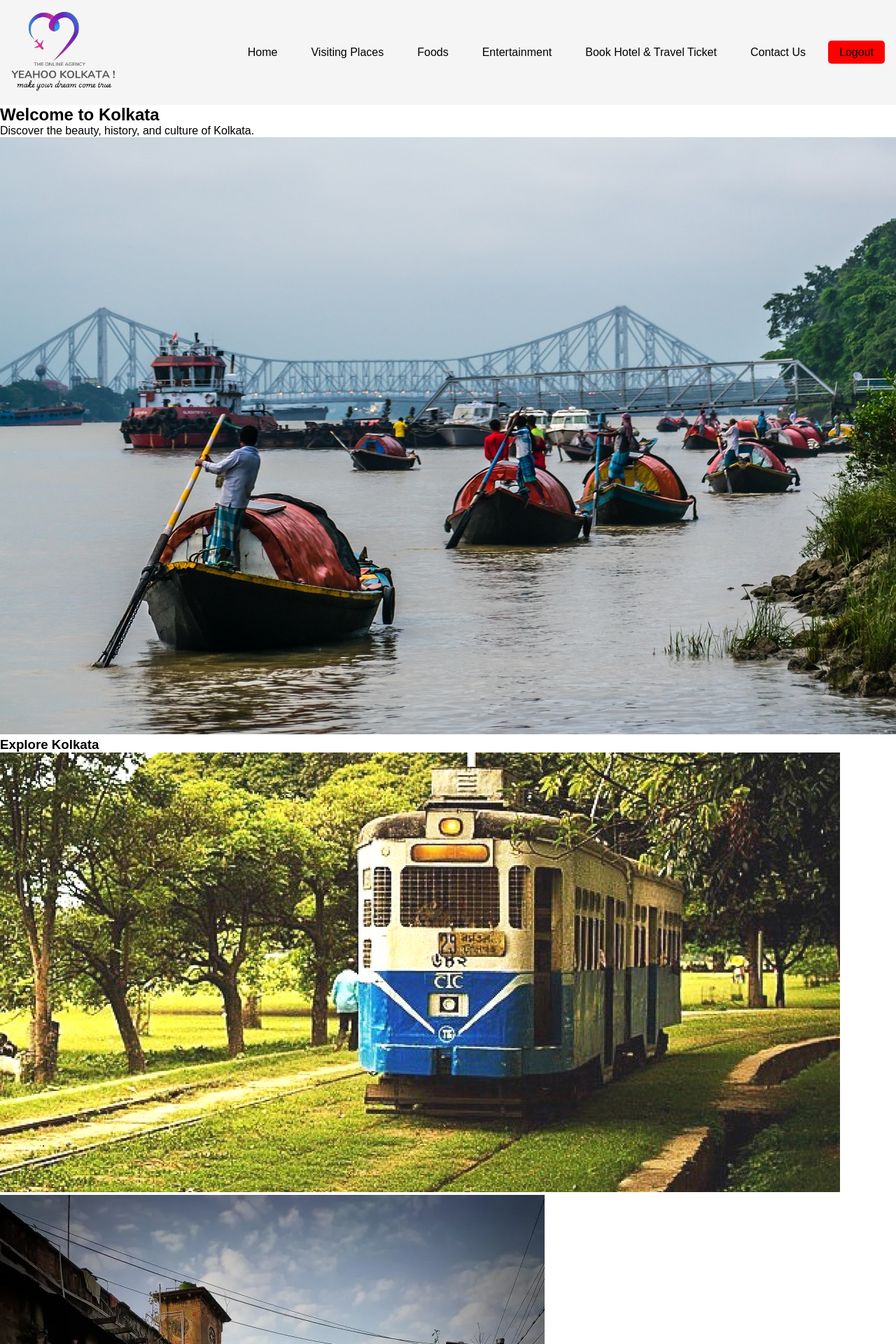
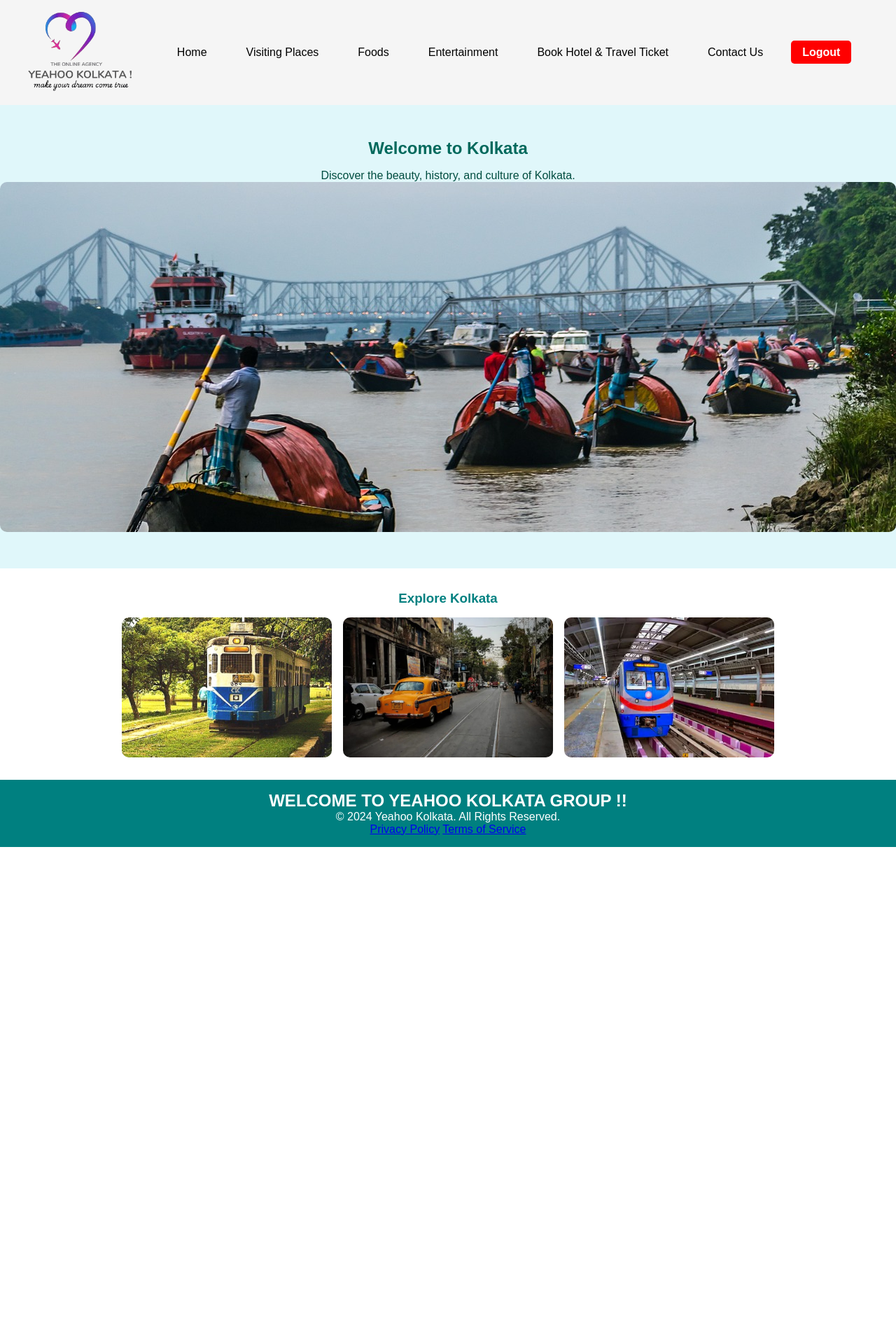
Before and after one commit to Babi218/Turisum_Project, a Django app: template myapp/templates/home.html in a window 1280 px wide. Shown: the top 1920 px of the page at 70% size. After the commit the page ends 1210 px from the top, so only its background shows below. Run offline with Django 5.2, Linux system fonts and the light colour scheme; the template is opened without the code that fills it, so the values that code supplies are empty.

Commit message:
added more file

```diff
--- a/myapp/static/css/home.css
+++ /dev/null
@@ -1,96 +0,0 @@
-/* Global Reset */
-* {
-    margin: 0;
-    padding: 0;
-    box-sizing: border-box;
-}
-
-body {
-    font-family: Arial, sans-serif;
-    color: black;
-}
-
-/* Header Styles */
-header {
-    background-color: whitesmoke;
-    padding: 1rem;
-    display: flex;
-    justify-content: space-between;
-    align-items: center;
-}
-
-.logo img {
-    width: 150px;
-    height: auto;
-}
-
-nav {
-    display: flex;
-    align-items: center;
-}
-
-.nav-links {
-    list-style: none;
-    display: flex;
-    gap: 1rem;
-}
-
-.nav-links li {
-    list-style: none;
-}
-
-.nav-links a {
-    color: black;
-    text-decoration: none;
-    padding: 0.5rem 1rem;
-    transition: background-color 0.3s;
-    border-radius: 5px;
-}
-
-.nav-links a:hover {
-    background-color: #FFD700;
-}
-
-/* Logout Button */
-.logout-btn {
-    background: red;
-    color: white;
-    padding: 0.5rem 1rem;
-    border-radius: 5px;
-    transition: background 0.3s;
-}
-
-.logout-btn:hover {
-    background: darkred;
-}
-
-/* Mobile Menu Button */
-.menu-toggle {
-    display: none;
-    font-size: 1.5rem;
-    background: none;
-    border: none;
-    cursor: pointer;
-}
-
-/* Responsive Design */
-@media (max-width: 768px) {
-    header {
-        flex-direction: column;
-        text-align: center;
-    }
-
-    .nav-links {
-        flex-direction: column;
-        align-items: center;
-        display: none;
-    }
-
-    .nav-links.active {
-        display: flex;
-    }
-
-    .menu-toggle {
-        display: block;
-    }
-}
--- /dev/null
+++ b/myapp/static/css/homes.css
@@ -0,0 +1,150 @@
+/* Global Reset */
+* {
+    margin: 0;
+    padding: 0;
+    box-sizing: border-box;
+}
+
+body {
+    font-family: Arial, sans-serif;
+    background-color: darkviolet;
+    color: black;
+}
+
+/* Header Styles */
+header {
+    background-color: whitesmoke; /* Teal color */
+    padding: 1rem;
+    display: flex;
+    justify-content: space-around;
+    align-items: center;
+}
+
+.logo img {
+    width: 150px;  /* Adjust size based on logo dimensions */
+    height: auto;  /* Maintain aspect ratio */
+}
+
+nav ul {
+    display: flex;
+    list-style: none;
+}
+
+nav ul li {
+    margin-right: 1.5rem;
+}
+
+nav ul li a {
+    color: black;
+    text-decoration: none;
+    padding: 0.5rem 1rem; /* Padding for better clickable area */
+    transition: background-color 0.3s;
+}
+
+nav ul li a:hover {
+    background-color: #FFD700; /* Gold color on hover */
+    border-radius: 5px; /* Rounded corners */
+}
+
+/* Hero Section */
+.hero {
+    text-align: center;
+    padding: 3rem 0;
+    background-color: #e0f7fa; /* Light teal background */
+}
+
+.hero h2 {
+    color: #00695c; /* Dark teal color */
+    margin-bottom: 1rem;
+}
+
+.hero p {
+    color: #004d40; /* Even darker teal for contrast */
+}
+
+.hero img {
+    width: 100%;
+    max-height: 500px;
+    object-fit: cover;
+    border-radius: 10px; /* Rounded corners */
+}
+
+/* Gallery Section */
+.gallery {
+    text-align: center;
+    padding: 2rem 0;
+    background-color: #ffffff; /* White background */
+}
+
+.gallery h3 {
+    color: #008080; /* Teal color */
+    margin-bottom: 1rem;
+}
+
+.gallery-grid {
+    display: flex;
+    justify-content: center;
+    gap: 1rem;
+}
+
+.gallery-grid img {
+    width: 300px; /* Adjusted width */
+    height: 200px; /* Adjusted height */
+    object-fit: cover;
+    border-radius: 10px; /* Rounded corners */
+    transition: transform 0.3s;
+}
+
+.gallery-grid img:hover {
+    transform: scale(1.05); /* Slight zoom on hover */
+}
+
+/* Footer Styles */
+footer {
+    text-align: center;
+    background-color: #008080; /* Teal color */
+    color: white;
+    padding: 1rem;
+    position: relative; /* Updated position */
+    width: 100%;
+    bottom: 0;
+}
+
+/* Responsive Design */
+@media (max-width: 768px) {
+    header {
+        flex-direction: column;
+        text-align: center;
+    }
+
+    nav ul {
+        flex-direction: column;
+        align-items: center;
+    }
+
+    nav ul li {
+        margin: 0.5rem 0;
+    }
+
+    .hero {
+        padding: 1.5rem;
+    }
+
+    .gallery-grid {
+        flex-direction: column;
+        align-items: center;
+    }
+}
+.logout-button {
+    background-color: red;
+    color: white;
+    padding: 0.5rem 1rem;
+    border-radius: 5px;
+    text-decoration: none;
+    font-weight: bold;
+    transition: background-color 0.3s;
+}
+
+.logout-button:hover {
+    background-color: darkred;
+}
--- a/myapp/templates/home.html
+++ b/myapp/templates/home.html
@@ -5,7 +5,7 @@
     <meta name="viewport" content="width=device-width, initial-scale=1.0">
     <title>Yeahoo Kolkata</title>
     {% load static %}
-    <link rel="stylesheet" type="text/css" href="{% static 'css/home.css' %}">
+    <link rel="stylesheet" type="text/css" href="{% static 'css/homes.css' %}">
 </head>
 <body>
     <header>
@@ -13,14 +13,14 @@
             <img src="{% static 'Media/Images/logo.png' %}" alt="Yahoo Kolkata logo">
         </div>
         <nav>
-            <ul class="nav-links">
+            <ul>
                 <li><a href="/home/">Home</a></li>
                 <li><a href="/visiting/">Visiting Places</a></li>
                 <li><a href="/food/">Foods</a></li>
                 <li><a href="/entertainment/">Entertainment</a></li>
                 <li><a href="/hotels/">Book Hotel & Travel Ticket</a></li>
                 <li><a href="/contact/">Contact Us</a></li>
-                <li><a href="{% url 'logout' %}" class="logout-btn">Logout</a></li> <!-- Logout Button -->
+                <li><a href="/logout/" class="logout-button">Logout</a></li>
             </ul>
         </nav>
     </header>
@@ -49,11 +49,5 @@
         </div>
     </footer>
 
-    <script>
-        // Mobile Menu Toggle
-        document.querySelector(".menu-toggle").addEventListener("click", function() {
-            document.querySelector(".nav-links").classList.toggle("active");
-        });
-    </script>
 </body>
 </html>
```
Also changed, not shown: README.md (added), db.sqlite3.
